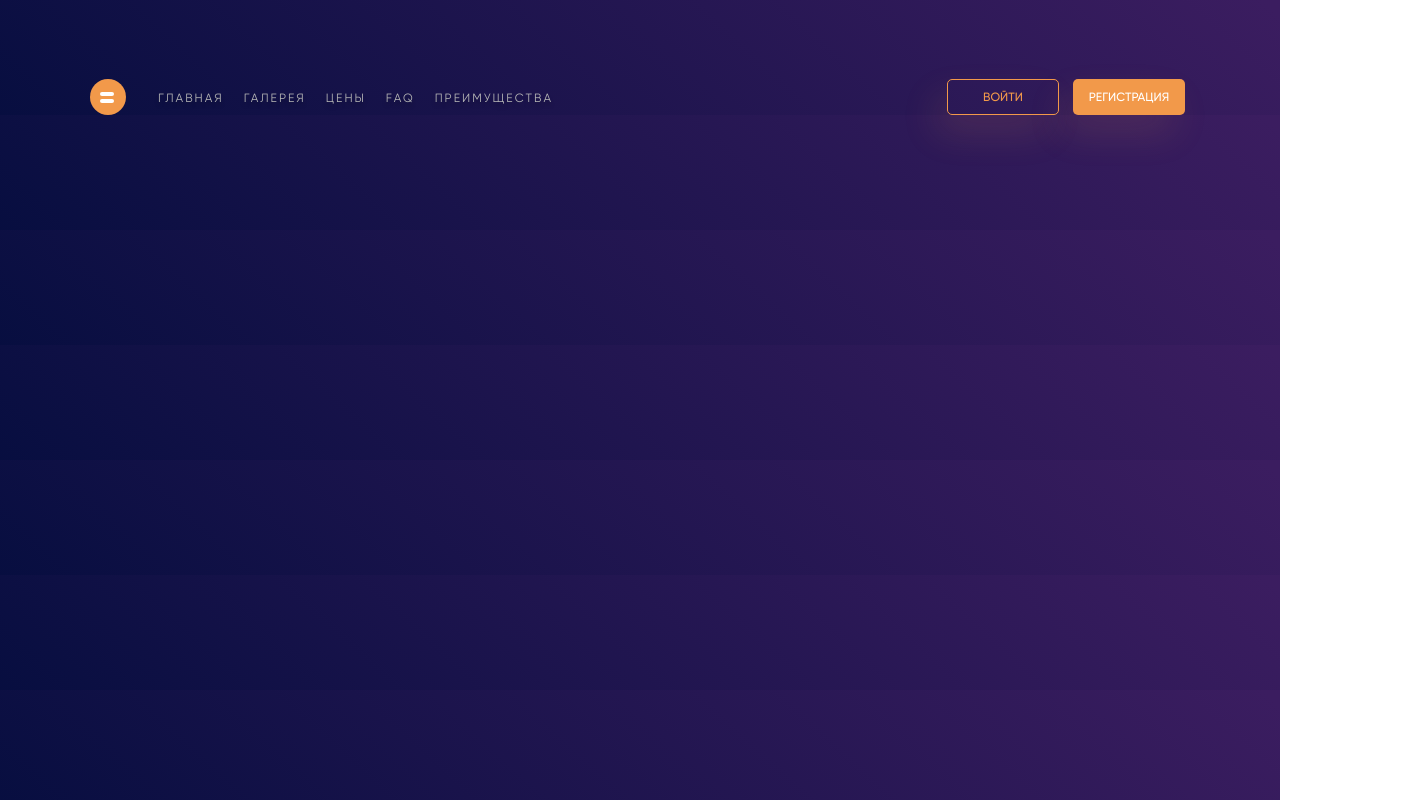
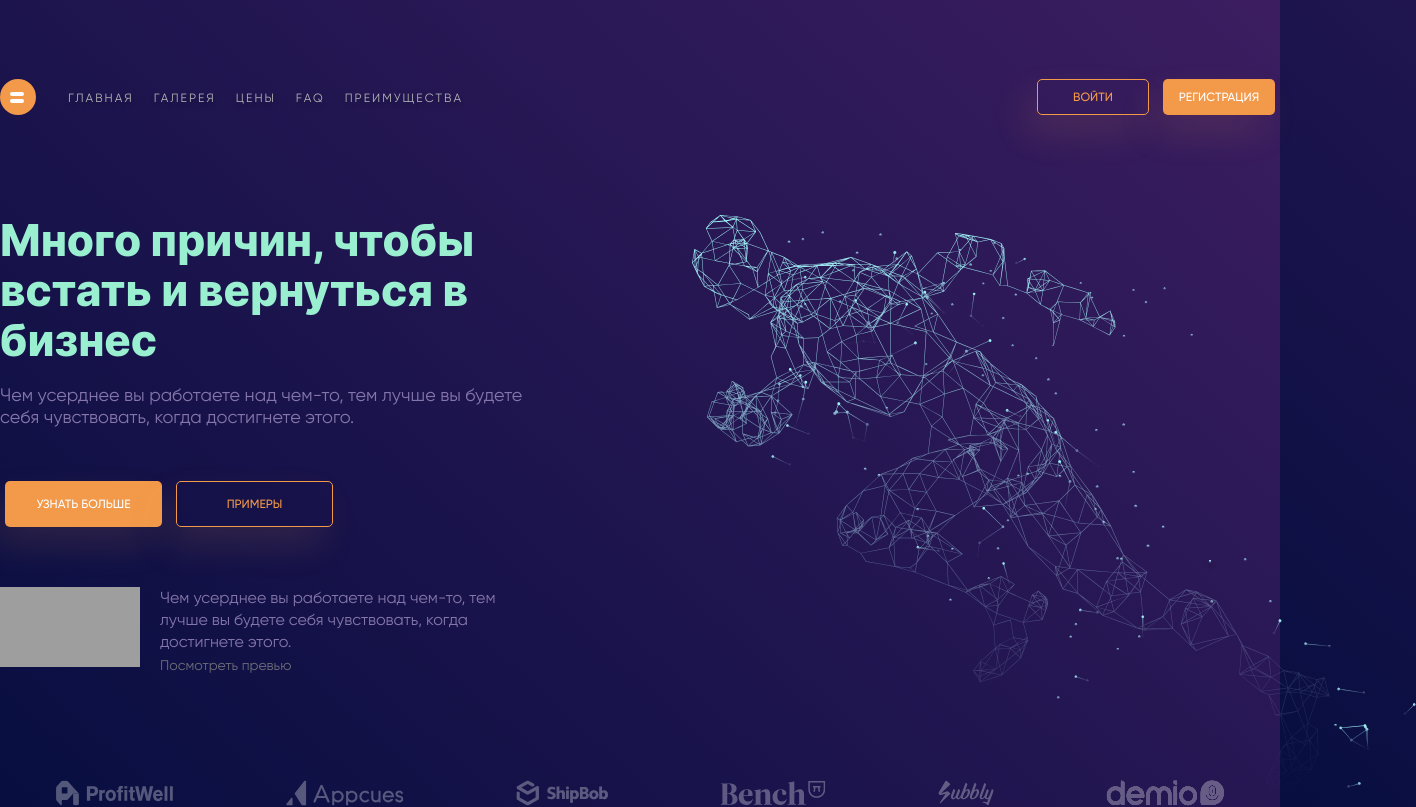
Before and after one commit to DonCorleone-byte/Business, a website: page src/index.html in a window 1280 px wide. Shown: the whole page, 1416 px wide, since content can reach past the window. Drawn offline with Linux system fonts and the light colour scheme; grey boxes are pictures that could not be loaded.

Commit message:
секция promo готова

```diff
--- a/src/index.html
+++ b/src/index.html
@@ -33,12 +33,40 @@
                             </ul>
                     </div>
                         <div class="header__btns">
-                            <button class="button button_transparent">Войти</button>
-                            <button class="button">Регистрация</button>
+                            <button class="button button_mini button_transparent">Войти</button>
+                            <button class="button button_mini">Регистрация</button>
                         </div>
                 </nav>
-
         </div>
     </header>
+
+    <section class="promo">
+        <div class="container">
+            <div class="promo__wrapper">
+                <div class="promo__info">
+                    <h1 class="title">Много причин, чтобы встать и вернуться в бизнес</h1>
+                    <div class="descr">Чем усерднее вы работаете над чем-то, тем лучше вы будете себя чувствовать, когда достигнете этого.</div>
+                    <div class="promo__btns">
+                        <button class="button">Узнать больше</button>
+                        <button class="button button_transparent">Примеры</button>
+                    </div>
+                    <div class="promo__content">
+                        <iframe width="140" height="80" src="https://www.youtube.com/embed/адрес_ролика" frameborder="0" allow="accelerometer; autoplay; encrypted-media; gyroscope; picture-in-picture" allowfullscreen></iframe>
+                        <div><div class="descr descr_mini">Чем усерднее вы работаете над чем-то, тем лучше вы будете себя чувствовать, когда достигнете этого.</div>
+                        <a href="#">Посмотреть превью</a></div>
+                    </div>
+                </div>
+                <img src="img/human.svg" alt="human" class="promo__img">
+            </div>
+            <div class="promo__footer">
+                <img src="icons/promo/profitwell.svg" alt="1">
+                <img src="icons/promo/appcues.svg" alt="2">
+                <img src="icons/promo/shipbob.svg" alt="3">
+                <img src="icons/promo/bench.svg" alt="4">
+                <img src="icons/promo/subbly.svg" alt="5">
+                <img src="icons/promo/demio.svg" alt="6">
+            </div>
+        </div>
+    </section>
 </body>
 </html>
--- a/src/sass/blocks/_buttons.sass
+++ b/src/sass/blocks/_buttons.sass
@@ -1,6 +1,6 @@
 .button
-    width: 112px
-    height: 36px
+    width: 157px
+    height: 46px
     background: $second-color
     box-shadow: -11.09px 18.13px 36.6483px rgba(242, 153, 74, 0.13)
     border-radius: 5px
@@ -12,6 +12,9 @@
     border: none
     margin: 0 5px
     transition: 0.5s all
+    &_mini
+        width: 112px
+        height: 36px
     &:hover
         box-shadow: 3px 3px 20px $second_color
         border: 1px solid $second-color
--- a/src/sass/blocks/_header.sass
+++ b/src/sass/blocks/_header.sass
@@ -43,4 +43,4 @@
             text-shadow: 0px 4px 4px rgba(0, 0, 0, 0.25)
             transition: 0.5s all
             &:hover
-                box-shadow: 3px 3px 20px $second_color
+                color: $second_color
--- a/src/sass/blocks/_promo.sass
+++ b/src/sass/blocks/_promo.sass
@@ -0,0 +1,31 @@
+.promo
+    min-height: 592px
+    &__wrapper
+        position: relative
+        margin-top: 100px
+        display: flex
+        justify-content: space-between
+    &__info
+        width: 540px
+    &__img
+        position: absolute
+        right: -136px
+    &__btns
+        margin-top: 53px
+    &__content
+        margin-top: 60px
+        display: flex
+        iframe
+            margin-right: 20px
+        a
+            margin-top: 6px
+            font-weight: 400
+            font-size: 14px
+            line-height: 22px
+            color: #6D6D78
+            text-decoration: none
+    &__footer
+        margin-top: 103px
+        display: flex
+        justify-content: space-around
+        opacity: 0.3
--- /dev/null
+++ b/src/sass/blocks/_titles.sass
@@ -0,0 +1,15 @@
+.title
+    font-family: 'Inter'
+    font-weight: 700
+    font-size: 44px
+    line-height: 50px
+    color: $main-color
+
+.descr
+    margin-top: 19px
+    font-size: 18px
+    line-height: 22px
+    color: #8476AA
+    &_mini
+        margin: 0
+        font-size: 16px
--- a/src/sass/style.sass
+++ b/src/sass/style.sass
@@ -5,10 +5,11 @@ body
   background: linear-gradient(222.26deg, #3B1D60 1.22%, #040D3E 106.28%)
 
 .container
-    max-width: 1100px
+    max-width: 1400px
     margin: 0 auto
 
 @import 'base/variables'
+@import 'blocks/_buttons'
+@import 'blocks/_titles'
+@import 'blocks/header'
 @import 'blocks/promo'
-@import 'blocks/_buttons'
-@import 'blocks/header'
```
Also changed, not shown: src/css/style.min.css, src/img/human.svg (added).
